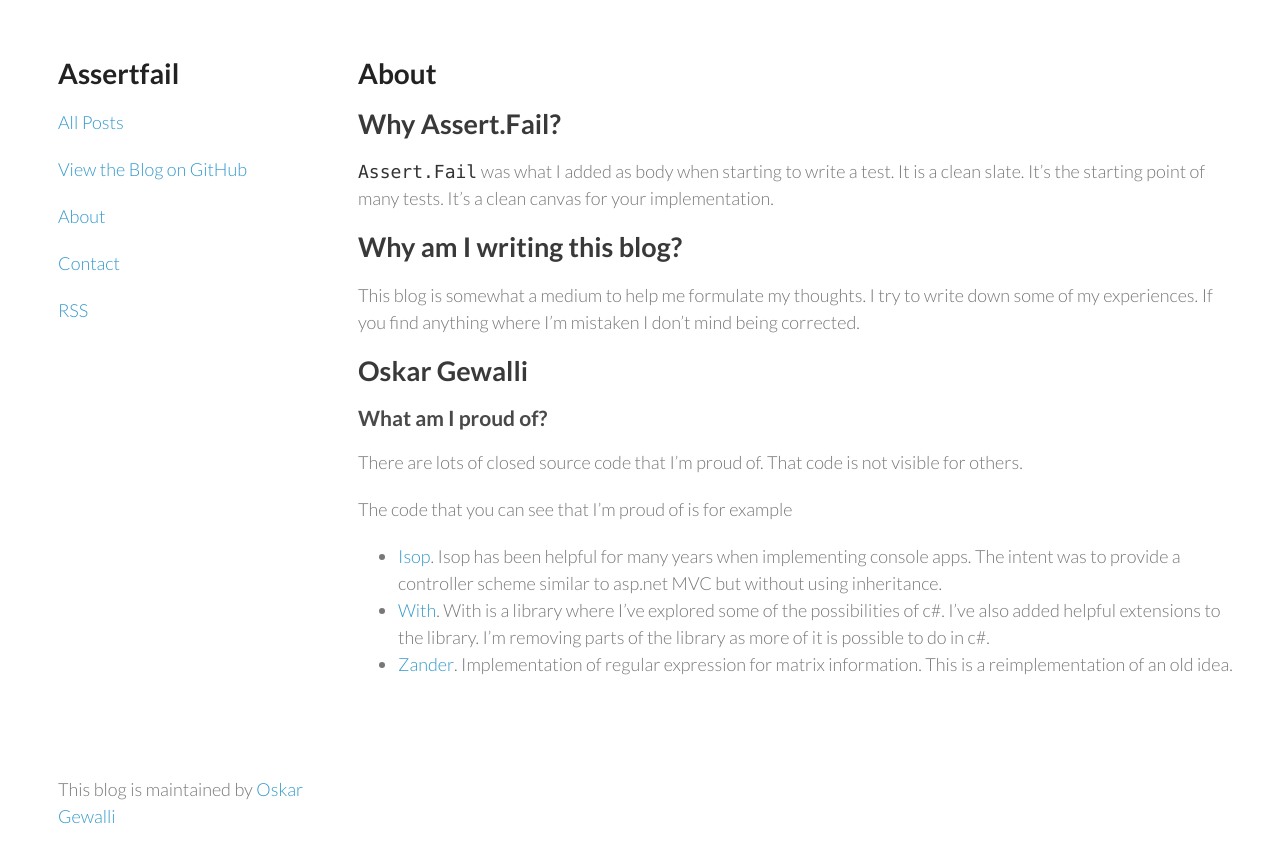
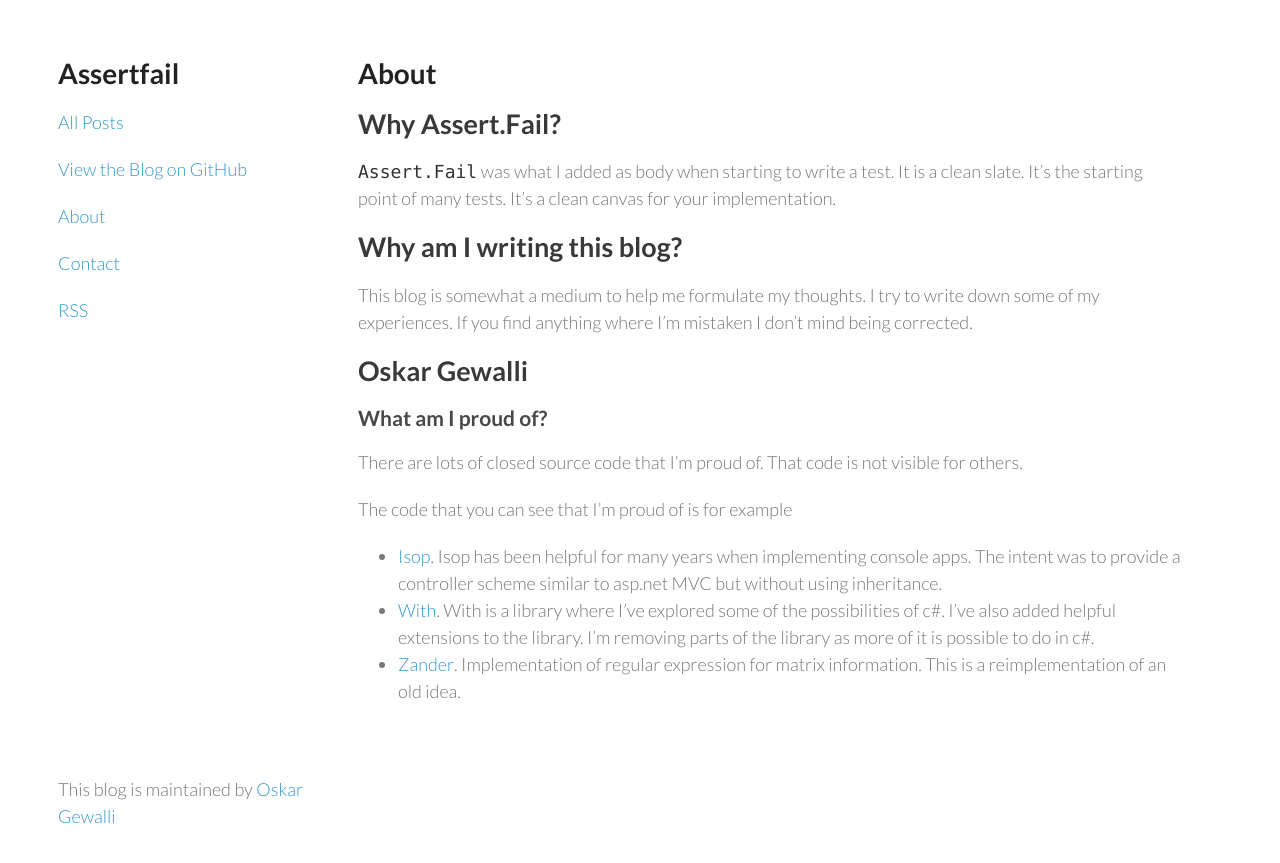
Before and after one commit to wallymathieu/assertfail, a Jekyll site: the page built from about.md, in a window 1280 px wide. Shown: the top 863 px of the page. Built offline with Jekyll 4.4.1, drawn with Linux system fonts in a browser that asks for light colours; nearby versions of some CDN libraries.

Commit message:
Styling fixes

```diff
--- a/css/minimal/styles.css
+++ b/css/minimal/styles.css
@@ -246,7 +246,22 @@ footer {
   position:fixed;
   bottom:50px;
 }
+@media print, screen and (max-width: 1920px) {
+  section {
+    max-width: 85%;
+  }
+}
 
+@media print, screen and (max-width: 1680px) {
+  section {
+    max-width: 80%;
+  }
+}
+@media print, screen and (max-width: 1280px) {
+  section {
+    max-width: 70%;
+  }
+}
 @media print, screen and (max-width: 960px) {
 
   div.wrapper {
@@ -275,11 +290,6 @@ footer {
     display:inline;
   }
 
-  header ul {
-    /* position:absolute; */
-    /* right:50px; */
-    /* top:52px; */
-  }
 }
 
 @media print, screen and (max-width: 720px) {
@@ -298,10 +308,6 @@ footer {
 }
 
 @media print, screen and (max-width: 480px) {
-  body {
-    /* padding:15px; */
-  }
-
   header ul {
     display:none;
   }
```
